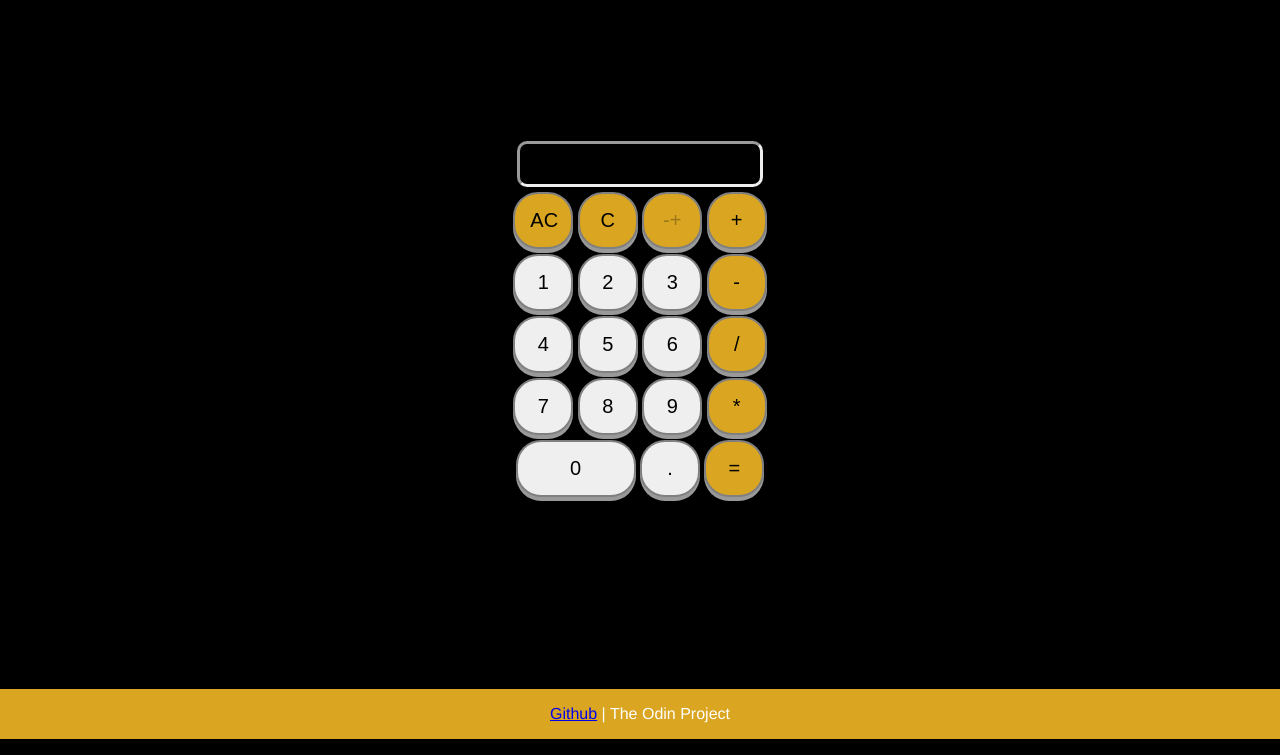
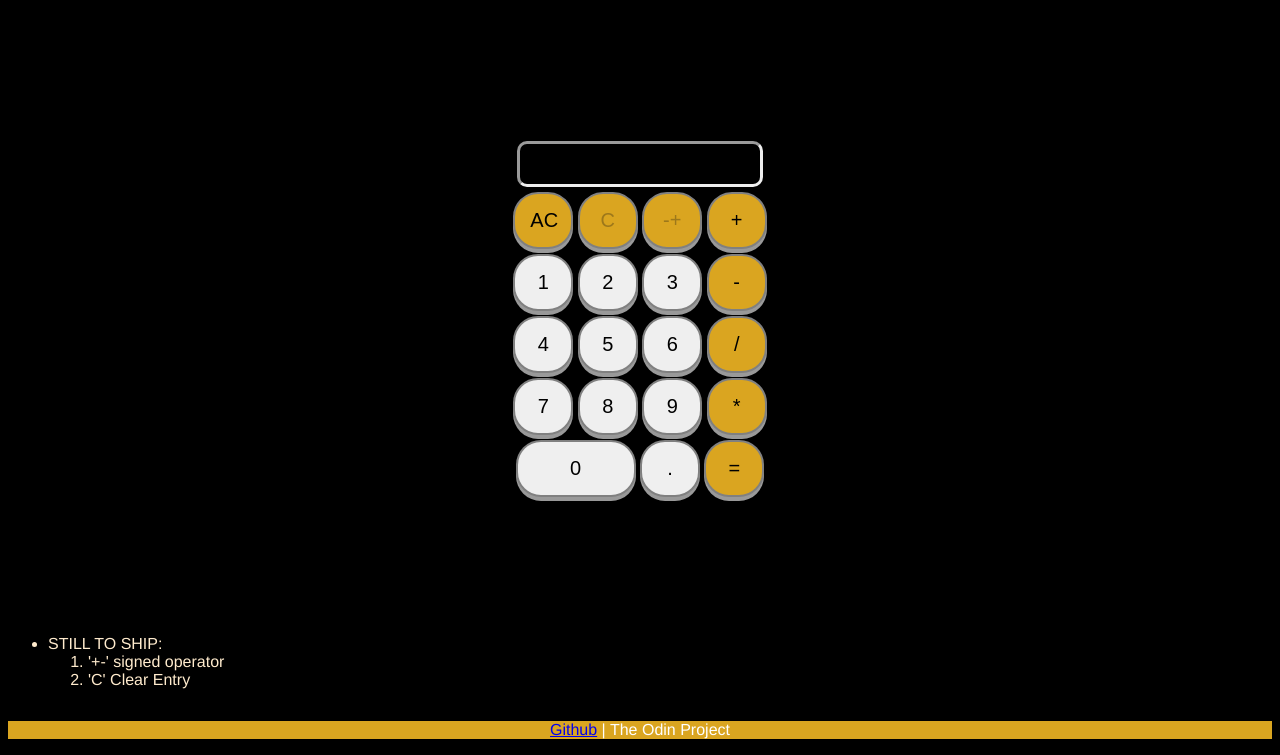
Before and after one commit to ram5shh/calculator, a plain HTML site: page index.html in a window 1280 px wide. Shown: the part 61-816 px from the top of the page. Drawn offline with Linux system fonts and the light colour scheme.

Commit message:
fixed operate logic and cleaned functions

```diff
--- a/css/styles.css
+++ b/css/styles.css
@@ -9,8 +9,8 @@ h1{
     display: flex;
     justify-content: center;
     color: blanchedalmond;
+}
 
-}
 .content{
     display: flex;
     flex-direction: column;
@@ -68,8 +68,15 @@ button[class*='operator']{
     background-color: goldenrod;
 }
 
+.backlog{
+    display: flex;
+    flex-direction: column;
+    color: blanchedalmond;
+}
+
+
 .footer {
-    position: fixed;
+    position: relative;
     left: 0;
     bottom: 0;
     width: 100%;
--- a/index.html
+++ b/index.html
@@ -51,6 +51,16 @@
         </div>
     </div>
 
+
+    <div class="backlog">
+        <ul>
+            <li>STILL TO SHIP:</li>
+            <ol>
+                <li>'+-' signed operator</li>
+                <li>'C' Clear Entry</li>
+            </ol>
+        </ul>
+    </div>
     <div class="footer">
         <p><a href="https://github.com/ram5shh/calculator" target="_blank">Github</a> | The Odin Project</p>
     </div>
--- a/script/index.js
+++ b/script/index.js
@@ -38,17 +38,26 @@ let operator = '';
 let prevButtonisOperator = false;
 let finalVal = 0;
 
+let previousButtonPressed = '';
+
 
 const operatorsSymbol = "+-/*="; //operator symbols to check
 const buttons = document.querySelectorAll('button');
 
 document.querySelector(".operator-signed").disabled = true;
-
+backspace.disabled = true;
 
 //MAIN LISTENER FUNCTION
 buttons.forEach(button => button.addEventListener('click', (e) => {
+
+
+    //clear previous entry
+    if(e.target.outerText === 'C'){
+
+    }
+
     //CLEAR SCREEN
-    if (e.target.outerText === 'AC') {
+    else if (e.target.outerText === 'AC') {
         results.textContent = '';
         number1 = '';
         number2 = '';
```
